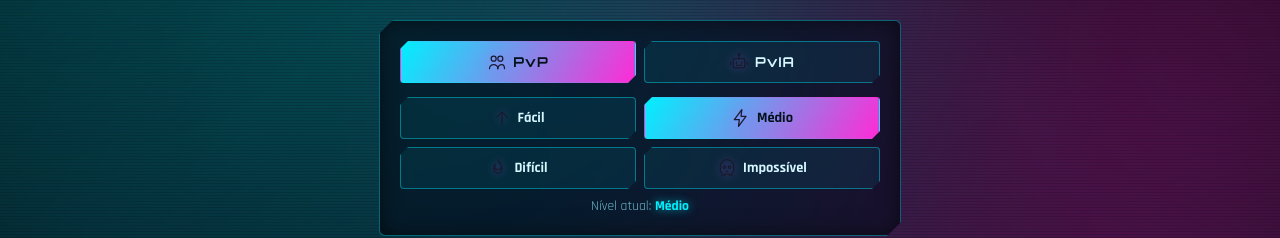
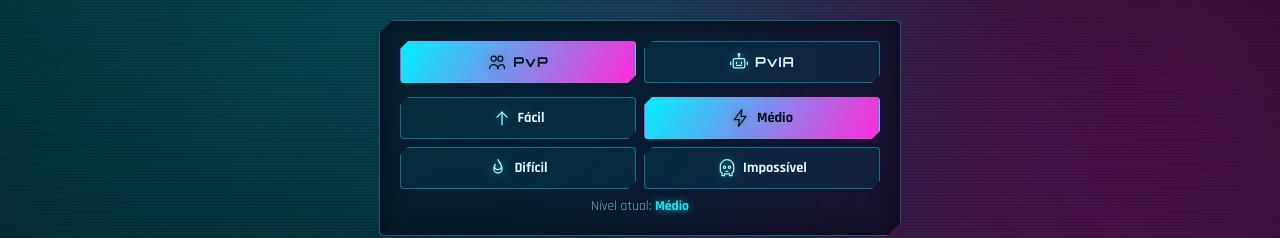
Before and after one commit to Marcelo-Marcos999/teste-estudio, a React (Vite) app: page / in a window 1280 px wide. Shown: the part 195-433 px from the top of the page. Built offline with nearby package versions, Linux system fonts and the light colour scheme.

Commit message:
feat: update src/App.module.css

```diff
--- a/src/App.module.css
+++ b/src/App.module.css
@@ -10,6 +10,8 @@
   --bg: #05060a;
   --fg: #d6f7ff;
   --muted: #6fb8c9;
+  --icon-color: #aef7ff;
+  --icon-glow: rgba(0, 240, 255, 0.55);
   --primary: #00f0ff;
   --secondary: #ff2bd6;
   --accent: #f5ff3d;
@@ -72,6 +74,8 @@
   --bg: #140021;
   --fg: #efe0ff;
   --muted: #b18fd6;
+  --icon-color: #e9d5ff;
+  --icon-glow: rgba(176, 38, 255, 0.6);
   --primary: #b026ff;
   --secondary: #00ffc8;
   --accent: #ff5f9e;
@@ -456,16 +460,21 @@ body {
   height: 20px;
   margin-right: 6px;
   vertical-align: middle;
-  color: #1a1a2e;
-  filter: drop-shadow(0 0 4px rgba(180, 100, 255, 0.4));
+  color: var(--icon-color, #aef7ff);
+  filter: drop-shadow(0 0 4px var(--icon-glow, rgba(0, 240, 255, 0.55)));
   transition: filter 0.2s ease, color 0.2s ease;
 }
 
 .modeButton:hover .modeIcon,
+.difficultyButton:hover:not(:disabled) .difficultyIcon {
+  filter: drop-shadow(0 0 6px var(--icon-glow, rgba(0, 240, 255, 0.7)));
+}
+
+/* Nos botões ativos o fundo é um gradiente claro: o ícone precisa ser escuro. */
 .modeButtonActive .modeIcon,
-.difficultyButton:hover:not(:disabled) .difficultyIcon,
 .difficultyButtonActive .difficultyIcon {
-  filter: drop-shadow(0 0 6px rgba(180, 100, 255, 0.7));
+  color: var(--fg-on-primary, #02121a);
+  filter: drop-shadow(0 0 4px rgba(0, 0, 0, 0.35));
 }
 
 .modeLabel,
```
